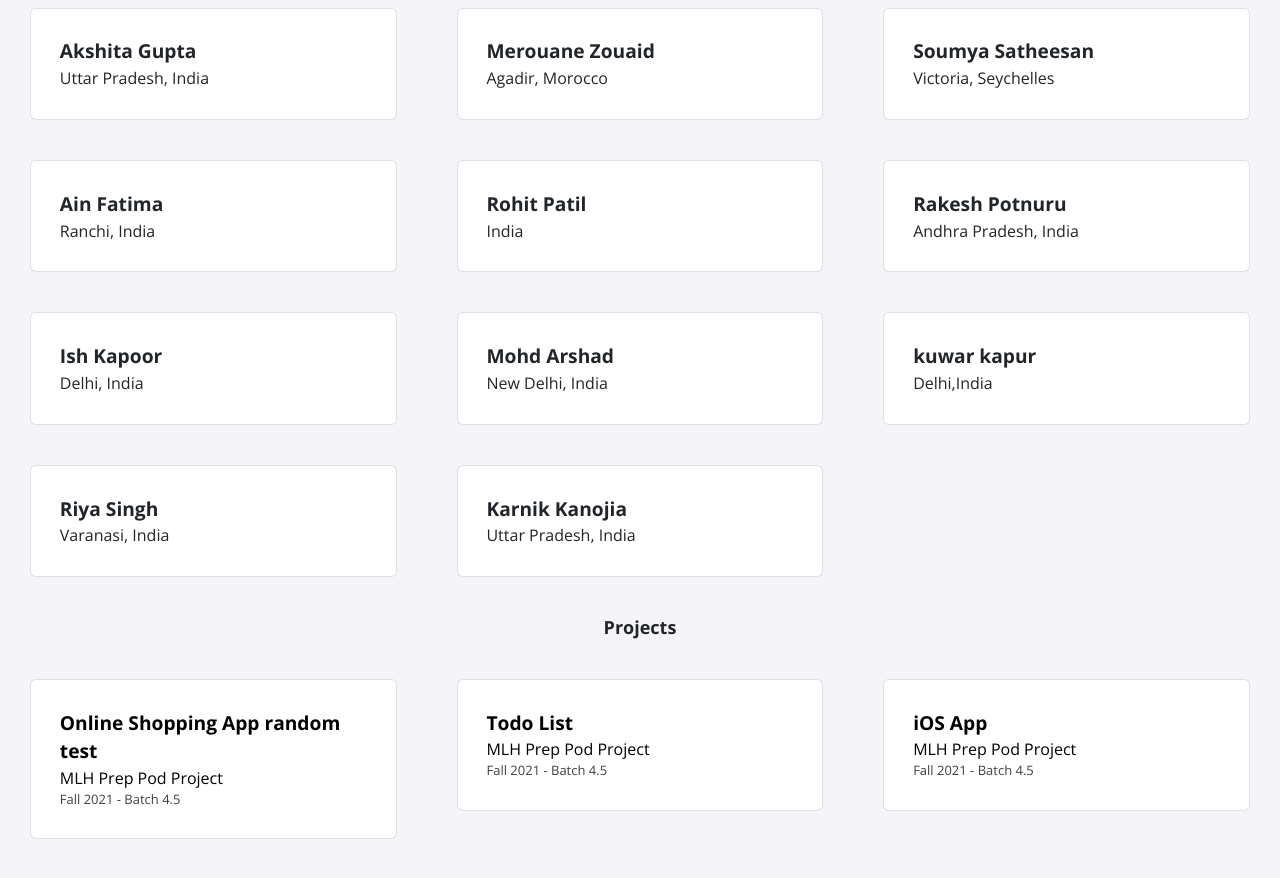
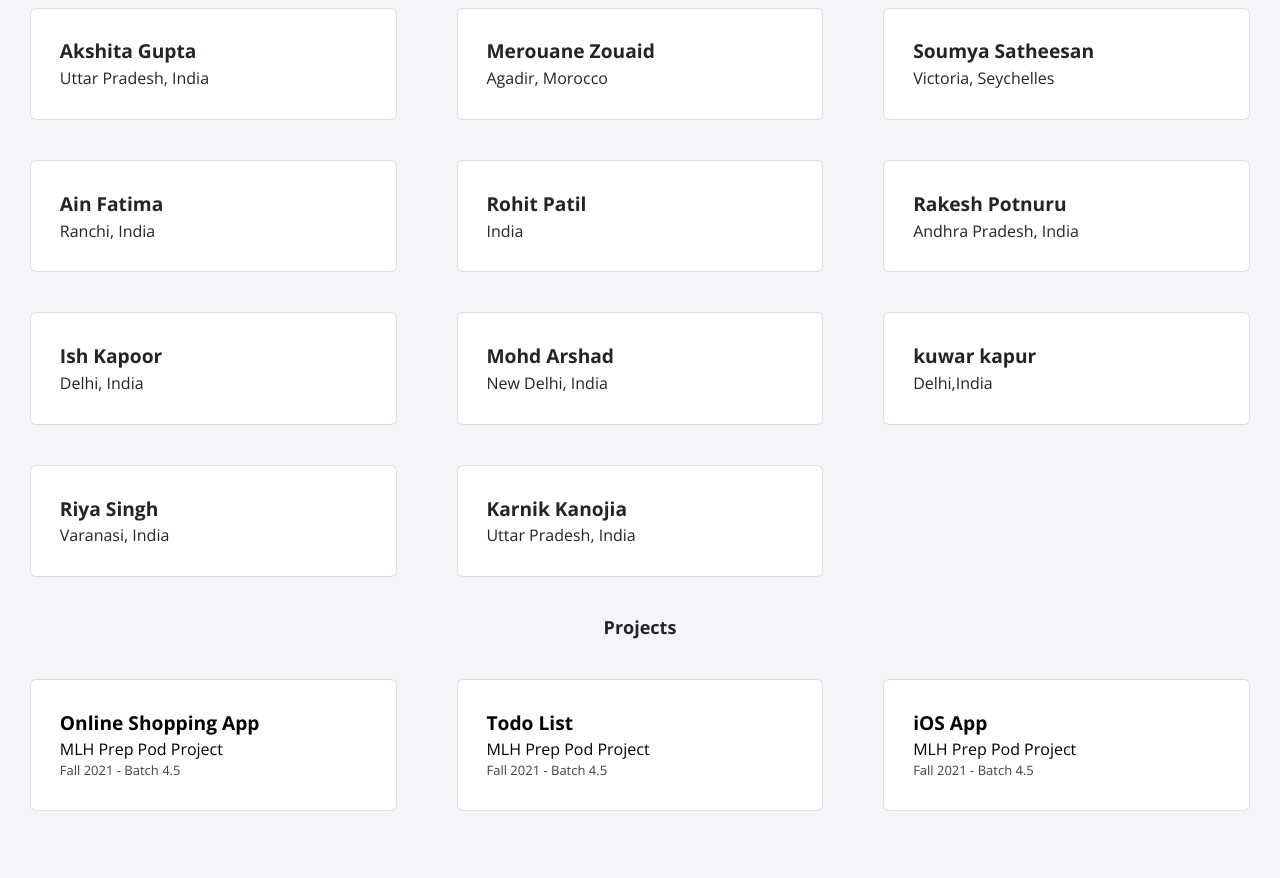
Before and after one commit to MLH-Fellowship/prep-portfolio-22.JUL.PREP.1, a Jekyll site: the page built from index.html, in a window 1280 px wide, cut to the strip 494-1403 px from the top of the page. Shown: the top 878 px of the strip. Built offline with Jekyll 4.4.1, drawn with Linux system fonts in a browser that asks for light colours; nearby versions of some CDN libraries.

Commit message:
reverting back to original

```diff
--- a/_data/projects.yml
+++ b/_data/projects.yml
@@ -1,4 +1,4 @@
-- title: Online Shopping App random test
+- title: Online Shopping App
   event: MLH Prep Pod Project
   date: Fall 2021  - Batch 4.5
   page-name: project
```
